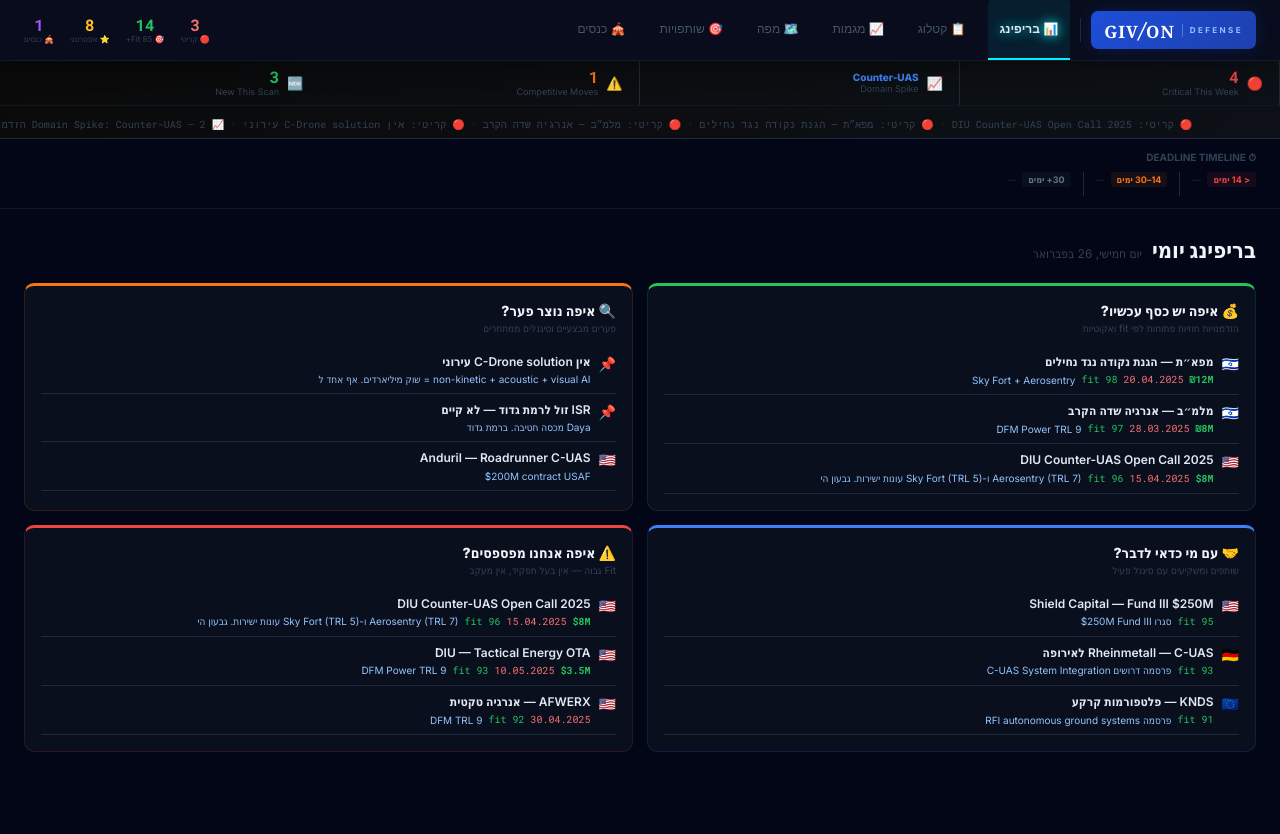
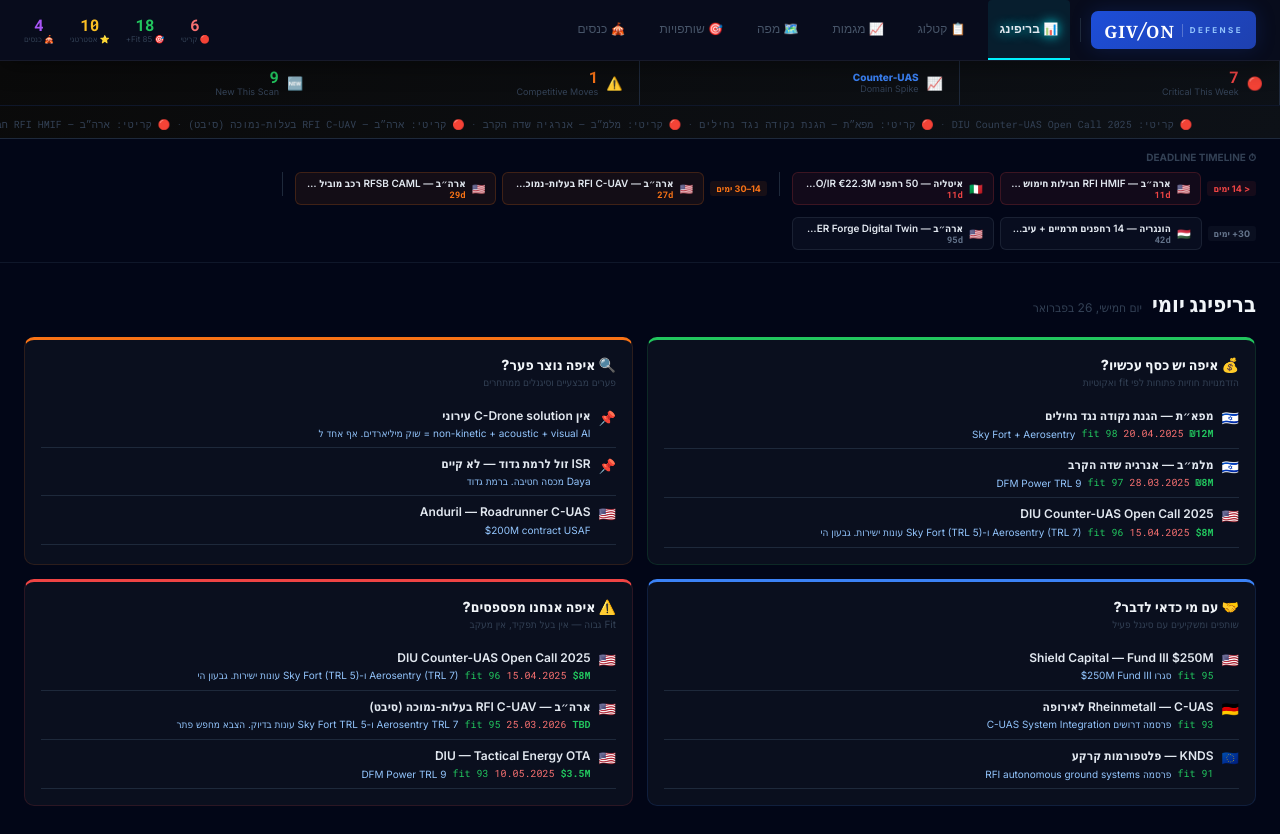
Before and after one commit to eldad-spec/givon-portal, a React (Create React App) app in the folder givon-app/: page / in a window 1280 px wide. Before the commit the page ends 800 px from the top, so only its background shows below. Built offline with nearby package versions, Linux system fonts and the light colour scheme.

Commit message:
Update App.jsx

```diff
--- a/givon-app/src/App.jsx
+++ b/givon-app/src/App.jsx
@@ -11,6 +11,12 @@
     { id:5, title:"UK MOD — ניטור גבולות AI", source:"UK Ministry of Defence", url:"https://www.find-tender.service.gov.uk", country:"בריטניה", flag:"🇬🇧", budget:"£5.5M", budgetNum:5.5, deadline:"10.06.2025", urgency:"high", fitScore:88, tag:"MOD", domain:"Border Security", why:"Guardian Angel TRL 7 + guaRdF — bundle שלם עם NATO compliance.", status:"פתוח", bookmarked:false, isNew:false, fitReasons:["Guardian Angel TRL 7","guaRdF RF sensing","NATO compliance","UK DASA פתוחה לישראל"] },
     { id:6, title:"AFWERX SBIR — Vision ללא GPS", source:"AFWERX / USAF", url:"https://afwerx.com/sbir/", country:"ארה״ב", flag:"🇺🇸", budget:"$1.5M", budgetNum:1.5, deadline:"30.04.2025", urgency:"high", fitScore:89, tag:"SBIR", domain:"Vision AI", why:"iCit + Cyberbee — שניהם ב-Solutions. AFWERX = transition מהיר.", status:"פתוח", bookmarked:false, isNew:true, fitReasons:["iCit Vision Agents","Cyberbee GNSS-denied","AFWERX = מסלול מהיר","SBIR Phase II funding"] },
     { id:9, title:"DIU — Tactical Energy OTA", source:"Defense Innovation Unit", url:"https://www.diu.mil", country:"ארה״ב", flag:"🇺🇸", budget:"$3.5M", budgetNum:3.5, deadline:"10.05.2025", urgency:"high", fitScore:93, tag:"OTA", domain:"Tactical Energy", why:"DFM Power TRL 9 — field-ready. OTA = ללא תהליך רכש ארוך.", status:"פתוח", bookmarked:true, isNew:false, fitReasons:["DFM Power TRL 9","OTA = ללא רכש ארוך","DIU = שותף מרכזי","field-ready"] },
+    { id:100, title:"ארה״ב — RFI C-UAV בעלות-נמוכה (סיבט)", source:"US Army / סיבט", url:"https://sibatexprt.mod.gov.il/businessinfo/Pages/default.aspx?indexTab=מכרזים", country:"ארה״ב", flag:"🇺🇸", budget:"TBD", budgetNum:0, deadline:"25.03.2026", urgency:"critical", fitScore:95, tag:"RFI", domain:"Counter-UAS", why:"Aerosentry TRL 7 ו-Sky Fort TRL 5 עונות בדיוק. הצבא מחפש פתרון שגבעון יכולה לספק עכשיו.", status:"פתוח", bookmarked:true, isNew:true, fitReasons:["Aerosentry TRL 7","Sky Fort TRL 5","בעלות-נמוכה","deadline 25/03"] },
+    { id:101, title:"ארה״ב — RFI HMIF חבילות חימוש אוטונומיות (סיבט)", source:"US Army / סיבט", url:"https://sibatexprt.mod.gov.il/businessinfo/Pages/default.aspx?indexTab=מכרזים", country:"ארה״ב", flag:"🇺🇸", budget:"TBD", budgetNum:0, deadline:"09.03.2026", urgency:"critical", fitScore:91, tag:"RFI", domain:"Swarm AI", why:"HMIF מחפש autonomous modular munition packages — Crebain decentralized swarm הוא המוצר המדויק.", status:"פתוח", bookmarked:true, isNew:true, fitReasons:["Crebain hardware-agnostic","OTA = מסלול מהיר","deadline 09/03"] },
+    { id:102, title:"איטליה — 50 רחפני VTOL EO/IR €22.3M (סיבט)", source:"חימוש אווירי איטליה / סיבט", url:"https://sibatexprt.mod.gov.il/businessinfo/Pages/default.aspx?indexTab=מכרזים", country:"איטליה", flag:"🇮🇹", budget:"€22.3M", budgetNum:22.3, deadline:"09.03.2026", urgency:"critical", fitScore:88, tag:"RFP", domain:"Aerial ISR", why:"Daya IRIS-20 עם עלות נמוכה ב-80%. €22.3M חוזה משמעותי.", status:"פתוח", bookmarked:false, isNew:true, fitReasons:["Daya IRIS-20","€22.3M","EO/IR/LIDAR","NATO"] },
+    { id:103, title:"ארה״ב — RFSB CAML רכב מוביל אוטונומי (סיבט)", source:"US Army / סיבט", url:"https://sibatexprt.mod.gov.il/businessinfo/Pages/default.aspx?indexTab=מכרזים", country:"ארה״ב", flag:"🇺🇸", budget:"TBD", budgetNum:0, deadline:"27.03.2026", urgency:"high", fitScore:85, tag:"RFSB", domain:"Swarm AI", why:"CAML Leader — Mokoushla + Crebain Leader-Follower = פתרון מושלם.", status:"פתוח", bookmarked:false, isNew:true, fitReasons:["Mokoushla UGV","Crebain swarm","Leader-Follower"] },
+    { id:104, title:"ארה״ב — DARPA CyPhER Forge Digital Twin (סיבט)", source:"DARPA / סיבט", url:"https://sibatexprt.mod.gov.il/businessinfo/Pages/default.aspx?indexTab=מכרזים", country:"ארה״ב", flag:"🇺🇸", budget:"TBD", budgetNum:0, deadline:"01.06.2026", urgency:"high", fitScore:82, tag:"DARPA", domain:"Vision AI", why:"Digital Twin + AI — D-COE ישירות רלוונטי. DARPA = credibility.", status:"פתוח", bookmarked:false, isNew:true, fitReasons:["D-COE סימולציה","DARPA credibility","Visual Layer"] },
+    { id:105, title:"הונגריה — 14 רחפנים תרמיים + עיבוד נתונים (סיבט)", source:"משטרה הונגריה / סיבט", url:"https://sibatexprt.mod.gov.il/businessinfo/Pages/default.aspx?indexTab=מכרזים", country:"הונגריה", flag:"🇭🇺", budget:"TBD", budgetNum:0, deadline:"09.04.2026", urgency:"high", fitScore:78, tag:"RFP", domain:"Aerial ISR", why:"ISR UAV thermal + data processing — Daya IRIS-20 + iCit. מזרח אירופה buying mode.", status:"פתוח", bookmarked:false, isNew:true, fitReasons:["Daya IRIS-20 thermal","iCit data","NATO מזרח אירופה"] },
   ],
   partners: [
     { id:10, title:"Rheinmetall — C-UAS לאירופה", source:"Rheinmetall AG", url:"https://www.rheinmetall.com/en", country:"גרמניה", flag:"🇩🇪", type:"שותפות טכנולוגית", status:"לבדיקה", bookmarked:false, fit:93, why:"Aerosentry + Sky Fort מדברות לצרכים שלהם. שיתוף = אירופה כולה.", signal:"פרסמה דרושים C-UAS System Integration — 3 שבועות" },
@@ -652,7 +658,15 @@
   {id:"c11",name:"NATO Edge 2025",location:"Tampa, FL, USA",flag:"🏛️",date:"02.12.2025",daysAway:null,category:"prime",domains:["Counter-UAS","ISR","Swarm AI"],why:"NATO innovation showcase. DIANA, NIF — ומנהלי תוכניות בחדר אחד.",url:"https://natoedge.com",budget:"HIGH",relevance:90},
   {id:"c13",name:"XPONENTIAL Europe 2026",location:"Düsseldorf, Germany",flag:"🇩🇪",date:"24.03.2026",daysAway:23,category:"prime",domains:["Counter-UAS","Swarm AI","Aerial ISR","Robotics"],why:"הכנס המרכזי למערכות אוטונומיות באירופה. Rheinmetall, Quantum Systems, Helsing — כולם שם. Hall 1 = C-UAS ו-ISR. גבעון: Aerosentry, Crebain, Daya, Sky Fort — fit מושלם לכל הפורטפוליו.",url:"https://www.xponential-europe.com",budget:"HIGH",relevance:99},
   {id:"c12",name:"HLS & Cyber World Summit",location:"Tel Aviv, Israel",flag:"🇮🇱",date:"10.06.2025",daysAway:null,category:"emerging",domains:["Cyber-RF","Border Security","Vision AI"],why:"כנס הדגל של ישראל. מפא״ת, מלמ״ב, ומשקיעים בינלאומיים בחדר אחד.",url:"https://www.hls-cyber.com",budget:"HIGH",relevance:91},
+  {id:"c14",name:"SOF Week 2026",location:"Tampa, FL, USA",flag:"🇺🇸",date:"19.05.2026",daysAway:null,category:"prime",domains:["Counter-UAS","Swarm AI","Border Security"],why:"SOCOM buyers ישירים. Crebain, Aerosentry ו-Guardian Angel = sweet spot של SOF.",url:"https://www.sofweek.org/",budget:"HIGH",relevance:97},
+  {id:"c15",name:"AUVSI XPONENTIAL 2026",location:"Michigan, USA",flag:"🇺🇸",date:"11.05.2026",daysAway:null,category:"prime",domains:["Counter-UAS","Swarm AI","Aerial ISR"],why:"הכנס הגדול בעולם לכטב״מים — DoD, DIU, AFWERX, NATO buyers. Daya ו-Crebain מושלמים.",url:"https://www.auvsi.org/",budget:"HIGH",relevance:95},
+  {id:"c16",name:"Farnborough Airshow 2026",location:"England, UK",flag:"🇬🇧",date:"20.06.2026",daysAway:null,category:"prime",domains:["Counter-UAS","Aerial ISR"],why:"UK MOD, RAF וקניינים בינלאומיים. Aerosentry ו-Daya מתאימים. UK DASA C-UAS מואץ.",url:"https://www.farnboroughairshow.com/",budget:"HIGH",relevance:82},
+  {id:"c17",name:"GSOF Europe 2026",location:"Rome, Italy",flag:"🇮🇹",date:"20.10.2026",daysAway:null,category:"prime",domains:["Counter-UAS","Swarm AI","Border Security"],why:"כוחות מיוחדים אירופאיים — UK SAS, KSK, GIGN. לקוחות Guardian Angel ו-Aerosentry.",url:"https://www.gsofeurope.org/",budget:"HIGH",relevance:88},
+  {id:"c18",name:"AUSA Annual Meeting 2026",location:"Washington DC, USA",flag:"🇺🇸",date:"12.10.2026",daysAway:null,category:"prime",domains:["Counter-UAS","Swarm AI","Robotics"],why:"Army Futures Command נוכח. מנהל CAML, HMIF, Autonomous Systems. follow-up לאחר RFSB.",url:"https://www.ausa.org",budget:"HIGH",relevance:85},
+  {id:"c19",name:"UMEX 2026",location:"Abu Dhabi, UAE",flag:"🇦🇪",date:"20.01.2026",daysAway:null,category:"niche",domains:["Counter-UAS","Aerial ISR"],why:"UAE, Saudi, Qatar. EDGE Group פעיל. GCC מחפש C-UAS אחרי Houthi. Abraham Accords = window.",url:"https://umexabudhabi.ae",budget:"MEDIUM",relevance:78},
+  {id:"c20",name:"Border Security Expo 2026",location:"Arizona, USA",flag:"🇺🇸",date:"05.05.2026",daysAway:null,category:"niche",domains:["Border Security","Counter-UAS"],why:"CBP ו-DHS נוכחים — Guardian Angel ו-GuaRdF נוצרו לשוק הזה. תקציב border security גדל.",url:"https://www.bordersecurityexpo.com/",budget:"MEDIUM",relevance:76},
 ];
+
 CONFERENCES.forEach(c=>{
   const parts=c.date.split(".");
   if(parts.length===3){const d=new Date(`${parts[2]}-${parts[1]}-${parts[0]}`);c.daysAway=Math.ceil((d-new Date())/(1000*60*60*24));}
```
